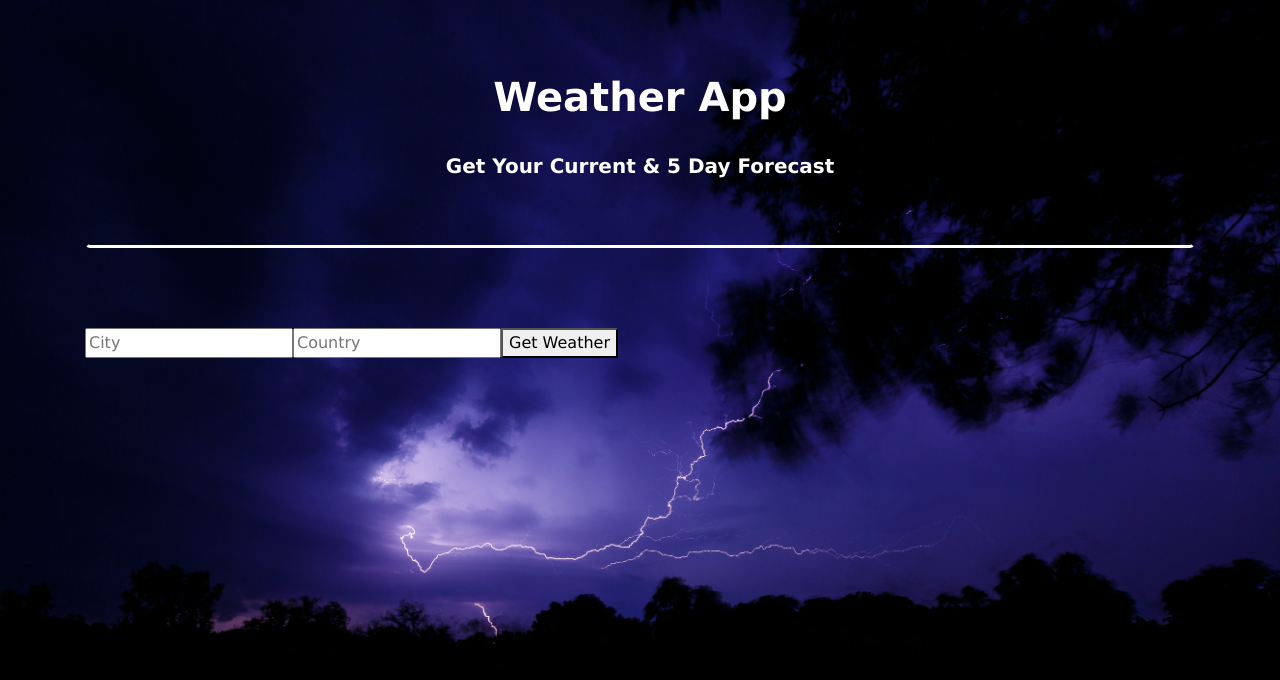
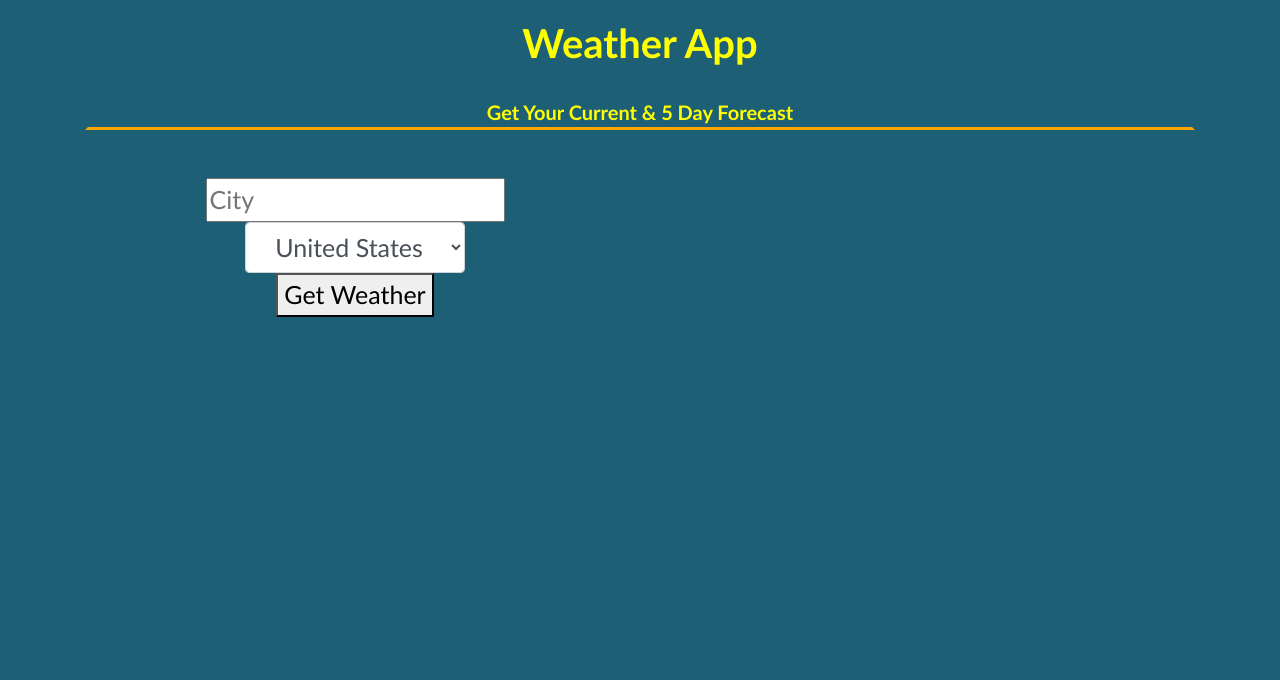
Before and after one commit to jasmith188/Sun-Tide, a React (Create React App) app: page / in a window 1280 px wide. Shown: the top 680 px of the page. Built offline with nearby package versions, Linux system fonts and the light colour scheme.

Commit message:
css master

```diff
--- a/src/App.css
+++ b/src/App.css
@@ -1,72 +1,100 @@
 body {
-  background-image: url("./images/storm.jpg");
+  /* background-image: url("./images/storm.jpg"); */
+  background-color: rgb(29, 95, 117);
   /* background-repeat: no-repeat; */
   /* background-position: center; */
   background-size: cover;
-
-  font-family: Verdana, Geneva, Tahoma, sans-serif;
+  font-family: 'Gill Sans', 'Gill Sans MT', Calibri, 'Trebuchet MS', sans-serif;
   font-weight: bolder;
-
   overflow-x: auto;
   white-space: nowrap;
   padding: 10px;
   width: 100%;
-    height: 100%;
-    margin: 0px;
-    padding: 0px;
-
+  height: 100%;
+  margin: 0px;
 }
 
-.jumbotron {
+
+
+.title-card {
   background-color: transparent;
   border-top: transparent;
   border-right: transparent;
   border-left: transparent;
-  border-bottom: white;
+  border-bottom: orange;
   border-style: solid;
-
 }
 
 .title {
   text-align: center;
   font-size: 40px;
-  color: white;
+  color: yellow;
 }
 
 .sub-title {
   text-align: center;
   font-size: 20px;
-  color: white;
+  color: yellow;
 }
 
 .form {
-  text-align: left;
+  text-align: center;
+  justify-content: center;
   }
 
   .current-weather {
-    text-align: left;
-    border-color: transparent;
-    color: white;
+    text-align: center;
+    border-color: transparent !important;
   }
 
   .current-card {
-    text-align: left;
-    color: white;
+    text-align: center;
+    color: yellow;
+  }
 
+  .current-weather-card {
+    border-color: transparent !important;
   }
 
   .card {
     background-color: transparent;
     text-align: center;
-    border-color: transparent;
-    color: white;
+    border-width: thick;
+    border-color: orange;
+    color: yellow;
+    padding: 10px 10px 10px 10px;
+    margin: 10px 10px 10px 10px;
   }
 
   .top-form {
-    text-align: left;
+    text-align: center;
     font-size: 25px;
   }
 
   .card-deck {
     margin-bottom: -auto;
   }
+
+  select#country.form-control {
+    width: 220px;
+    content: center;
+    font-size: 25px;
+    margin: auto;
+  }
+
+  select {
+    text-align: center;
+    text-align-last: center;
+    }
+
+    option {
+      text-align: left;
+      /* reset to left*/
+    }
+  .country {
+    text-align: center;
+  }
+
+  .input {
+    background-color: blue;
+  }
--- a/src/App.js
+++ b/src/App.js
@@ -48,6 +48,7 @@ class App extends React.Component {
         humidity: data.list[0].main.humidity,
         description: data.list[0].weather[0].description,
         feelsLike: data.list[0].main.feels_like,
+        icon: data.list[0].weather[0].icon,
         error: "",
         dailyData: dailyData
       });
@@ -59,6 +60,7 @@ class App extends React.Component {
         humidity: undefined,
         description: undefined,
         feelsLike: undefined,
+        icon: undefined,
         error: "Please type a value...",
         fullData: undefined,
         dailyData: undefined
@@ -72,19 +74,23 @@ class App extends React.Component {
   render() {
     return (
       <div className="container">
-        <div className="jumbotron">
-        <div className="title">Weather App</div>
-        <br />
-        <div className="sub-title">Get Your Current & 5 Day Forecast</div>
+        <div className="title-card">
+          <div className="title">Weather App</div>
+          <br />
+          <div className="sub-title">Get Your Current & 5 Day Forecast</div>
         </div>
         <br />
         <br />
-        <div>
+        <div className="top-form">
           {/* <div className="top-form">Type a City and Country</div> */}
+          <div className="row">
+            <div className="col-lg-6">
           <Form getWeather={this.getWeather} />
+          </div>
           <br />
           <br />
-          <Card>
+          <div className="col-lg-6">
+          <Card className="current-weather-card">
             <Weather classname="current-weather"
               temperature={this.state.temperature}
               city={this.state.city}
@@ -92,9 +98,12 @@ class App extends React.Component {
               humidity={this.state.humidity}
               description={this.state.description}
               feelsLike={this.state.feelsLike}
+              icon={this.state.icon}
               error={this.state.error}
             />
           </Card>
+          </div>
+          </div>
         </div>
         <br />
         <br />
--- a/src/components/Form/index.js
+++ b/src/components/Form/index.js
@@ -1,4 +1,7 @@
 import React from "react";
+import "../../App.css"
+// import DropdownButton from 'react-bootstrap/DropdownButton'
+// import Dropdown from 'react-bootstrap/Dropdown'
 
 class Form extends React.Component {
     render() {
@@ -6,7 +9,15 @@ class Form extends React.Component {
             <div className="form">
                 <form onSubmit={this.props.getWeather}>
                     <input type="text" name="city" placeholder="City" />
-                    <input type="text" name="country" placeholder="Country" />
+                    {/* <input type="text" name="country" placeholder="Country" /> */}
+                        <select className="form-control" id="country">
+                            <option>United States</option>
+                            <option>Germany</option>
+                            <option>Mexico</option>
+                            <option>France</option>
+                            <option>Spain</option>
+                        </select>
+
                     <button>Get Weather</button>
                 </form>
             </div>
--- a/src/components/Weather/index.js
+++ b/src/components/Weather/index.js
@@ -1,26 +1,27 @@
 import React from "react"
 import "../../App.css"
 
-class Weather extends React.Component {
-
-    render() {
-        return (
-            <div>
+const Weather = (props) => (
+<div>
                 <div className="current-weather">
-                    <h2>{this.props.city && this.props.country && <p>Location: {this.props.city}, {this.props.country}</p>}</h2>
+                    <h2>{props.city && props.country && <p>Location: {props.city}, {props.country}</p>}</h2>
                     <div className="current-card">
 
 
-                        {this.props.temperature && <p>Current Temperature: {Math.round(this.props.temperature)}°F</p>}
-                        {this.props.feelsLike && <p>Feels Like: {Math.round(this.props.feelsLike)}°F</p>}
-                        {this.props.humidity && <p>Current Humidity: {this.props.humidity}%</p>}
-                        {this.props.description && <p>Current Description: {this.props.description}</p>}
-                        {this.props.error && <p>{this.props.error} </p>}
+                        {props.temperature && <p>Current Temperature: {Math.round(props.temperature)}°F</p>}
+                        {props.feelsLike && <p>Feels Like: {Math.round(props.feelsLike)}°F</p>}
+                        {props.humidity && <p>Current Humidity: {props.humidity}%</p>}
+                        {props.description && <p>Current Description: {props.description}</p>}
+                        {props.icon && <p>icon here:{props.icon}</p>}
+                        {props.error && <p>{this.props.error} </p>}
                     </div>
                 </div>
             </div>
-        )
-    }
-}
+);
 
-export default Weather
+
+
+
+
+
+export default Weather;
```
